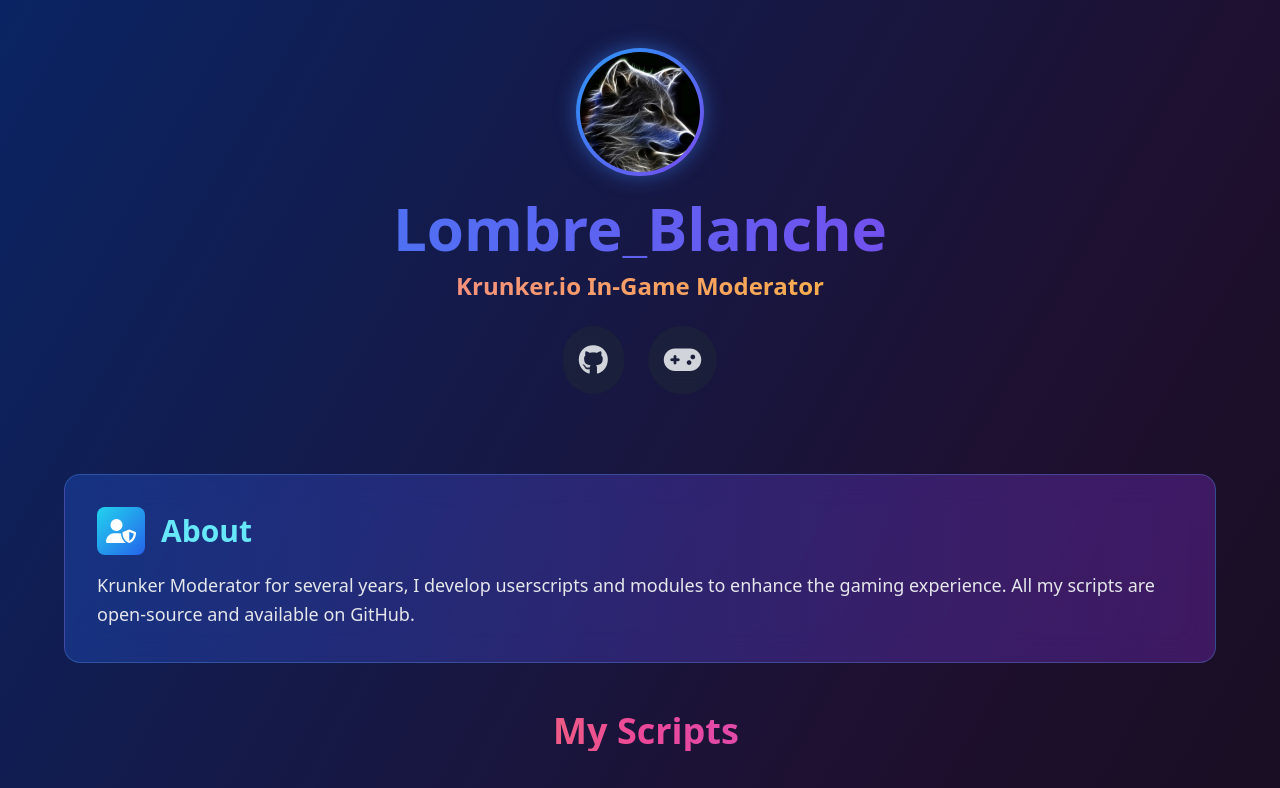
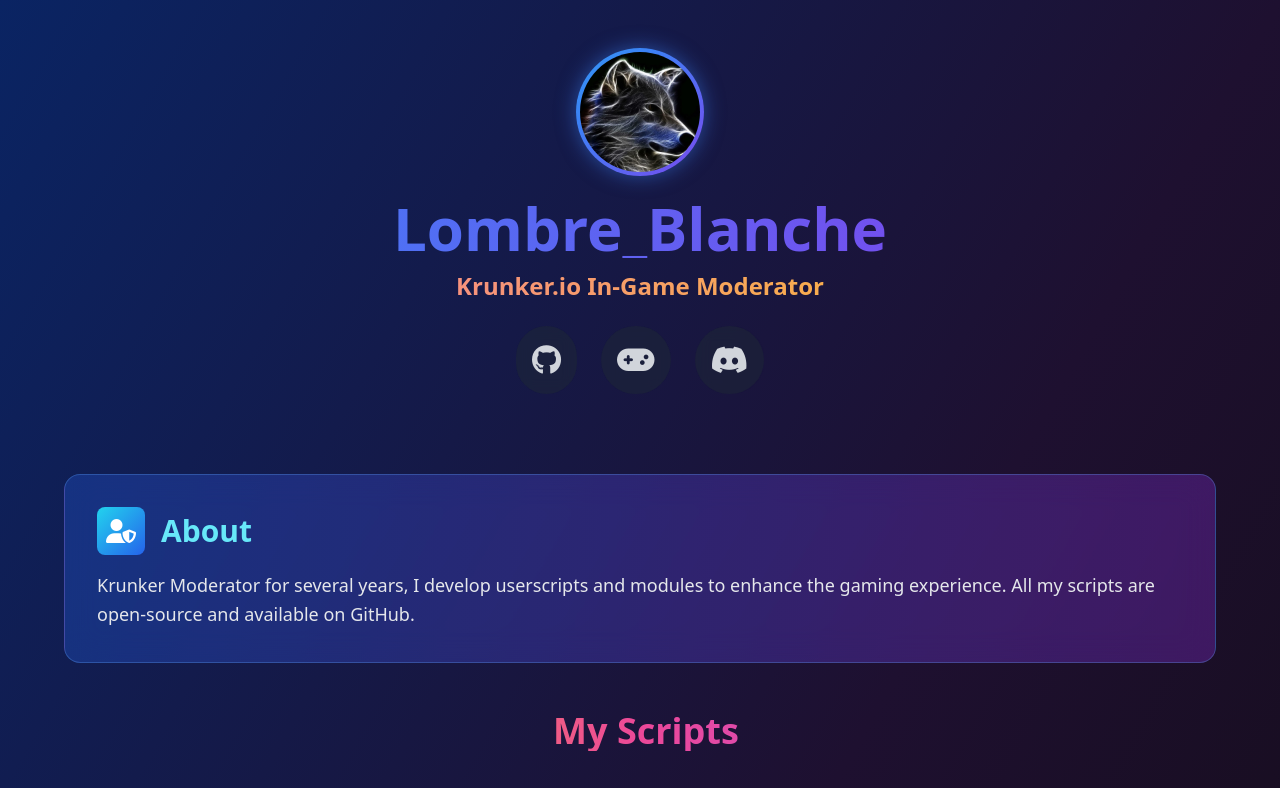
Before and after one commit to LombreBlanche34/krunker_scripts, a plain HTML site: page index.html in a window 1280 px wide. Shown: the top 788 px of the page. Drawn offline with nearby package versions, Linux system fonts and the light colour scheme.

Commit message:
added discord button

```diff
--- a/index.html
+++ b/index.html
@@ -148,6 +148,10 @@
                 <a href="https://krunker.io/social.html?p=profile&q=Lombre_Blanche" target="_blank"
                     class="hover:text-purple-400 transition transform hover:scale-110 bg-gray-800/50 backdrop-blur rounded-full p-4">
                     <i class="fas fa-gamepad text-3xl"></i>
+                </a>
+                <a href="https://discord.gg/9aUJK9yAq9" target="_blank"
+                    class="hover:text-indigo-400 transition transform hover:scale-110 bg-gray-800/50 backdrop-blur rounded-full p-4">
+                    <i class="fab fa-discord text-3xl"></i>
                 </a>
             </div>
         </div>
```
